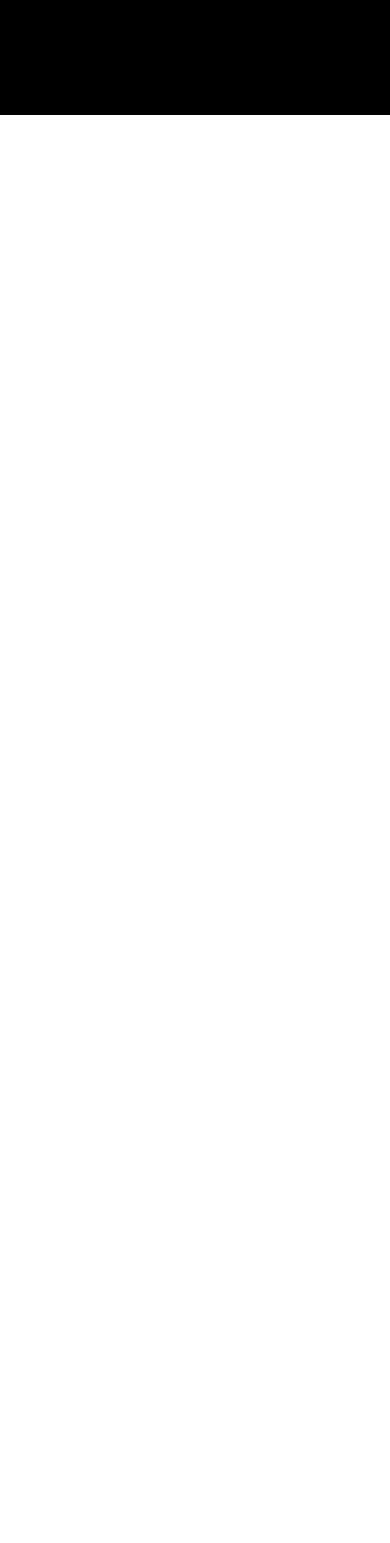
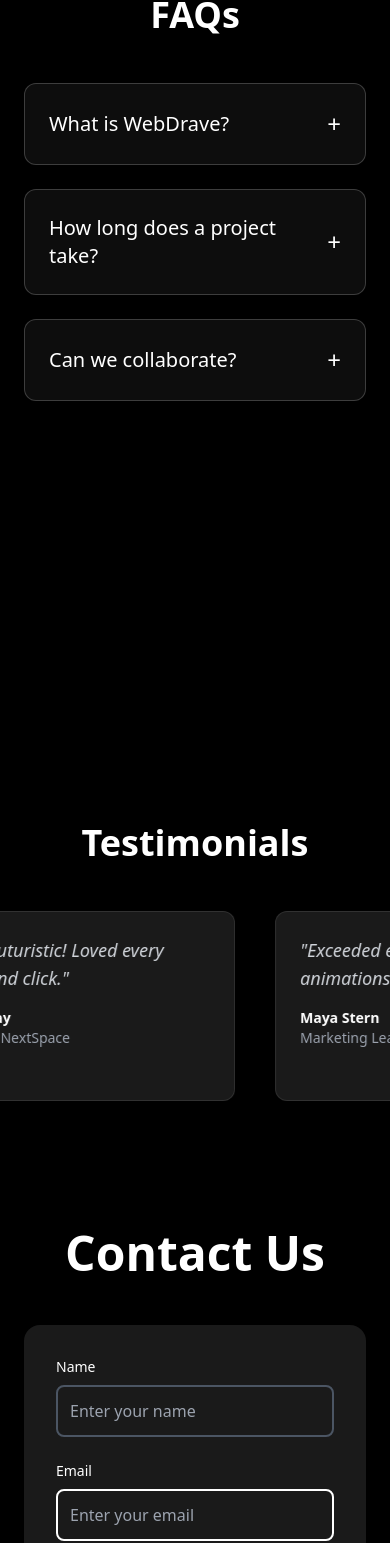
Before and after one commit to Khushwant-Singh1/Webdrave-SkillsVarz, a React (Vite) app: page / in a window 390 px wide. Shown: the part 6406-7949 px from the top of the page. Before the commit the page ends 6521 px from the top, so only its background shows below. Built offline with nearby package versions, Linux system fonts and the light colour scheme; a web font is replaced by a local one.

Commit message:
Add ContactPage, FAQ, Loader, and InfiniteTestimonials components to enhance user interaction

```diff
--- a/src/App.jsx
+++ b/src/App.jsx
@@ -11,12 +11,17 @@ import ReadyTo from "./components/ReadyTo";
 import ServicesSection from "./components/Service";
 import TextPressure from "./components/TextPressure";
 
+
 import LocomotiveScroll from "locomotive-scroll";
+import InfiniteTestimonials from "./components/Testimonials";
+import FAQ from "./components/FAQ";
+import ContactPage from "./components/ContactPage";
 
 function App() {
   const locomotiveScroll = new LocomotiveScroll();
   return (
     <div className="w-full min-h-screen text-white bg-black">
+      {/* <Loader /> */}
       <NavBar />
       <LandingPage />
       <Marque />
@@ -26,7 +31,9 @@ function App() {
       <StickyStackedCards />
       {/* <Cards /> */}
       {/* <ReadyTo /> */}
-
+      <FAQ />
+      <InfiniteTestimonials />
+      <ContactPage/>
 
 
       <TextPressure
@@ -42,6 +49,7 @@ function App() {
           minFontSize={36}
         />
 
+
     </div>
   );
 }
--- /dev/null
+++ b/src/components/ContactPage.jsx
@@ -0,0 +1,114 @@
+import { motion } from "framer-motion";
+import { useState } from "react";
+
+const ContactPage = () => {
+  const [formData, setFormData] = useState({ name: "", email: "", message: "" });
+
+  const handleChange = (e) => {
+    const { name, value } = e.target;
+    setFormData({ ...formData, [name]: value });
+  };
+
+  const handleSubmit = (e) => {
+    e.preventDefault();
+    // Handle form submission
+    alert("Form Submitted!");
+  };
+
+  return (
+    <div className="bg-black
+     text-white py-16 px-6">
+      {/* Heading */}
+      <motion.h2
+        className="text-center text-5xl font-bold mb-12"
+        initial={{ opacity: 0, y: -30 }}
+        animate={{ opacity: 1, y: 0 }}
+        transition={{ duration: 0.5 }}
+      >
+        Contact Us
+      </motion.h2>
+
+      {/* Form & WebDrave Section */}
+      <div className="grid lg:grid-cols-2 gap-16 max-w-7xl mx-auto">
+        {/* Form */}
+        <motion.div
+          className="bg-white/10 backdrop-blur-lg p-8 rounded-2xl shadow-xl"
+          initial={{ opacity: 0, x: -30 }}
+          animate={{ opacity: 1, x: 0 }}
+          transition={{ duration: 0.6 }}
+        >
+          <form onSubmit={handleSubmit} className="space-y-6">
+            {/* Name */}
+            <div>
+              <label className="block text-sm text-white">Name</label>
+              <input
+                type="text"
+                name="name"
+                value={formData.name}
+                onChange={handleChange}
+                required
+                className="w-full p-3 mt-2 bg-transparent border-2 border-gray-600 rounded-lg focus:outline-none focus:border-white text-white"
+                placeholder="Enter your name"
+              />
+            </div>
+
+            {/* Email */}
+            <div>
+              <label className="block text-sm text-white">Email</label>
+              <input
+                type="email"
+                name="email"
+                value={formData.email}
+                onChange={handleChange}
+                required
+                className="w-full p-3 mt-2 bg-transparent border-2 border-white rounded-lg focus:outline-none focus:border-white text-white"
+                placeholder="Enter your email"
+              />
+            </div>
+
+            {/* Message */}
+            <div>
+              <label className="block text-sm text-gray-400">Message</label>
+              <textarea
+                name="message"
+                value={formData.message}
+                onChange={handleChange}
+                required
+                rows="5"
+                className="w-full p-3 mt-2 bg-transparent border-2 border-gray-600 rounded-lg focus:outline-none focus:border-white text-white"
+                placeholder="Enter your message"
+              />
+            </div>
+
+            {/* Submit Button */}
+            <button
+              type="submit"
+              className="w-full bg-gradient-to-r from-blue-500 to-blue-700 text-white py-3 rounded-lg hover:bg-gradient-to-l transition duration-300"
+            >
+              Send Message
+            </button>
+          </form>
+        </motion.div>
+
+        {/* WebDrave Shining Name & Logo Placeholder */}
+        <motion.div
+          className="bg-black backdrop-blur-lg p-8 rounded-2xl shadow-xl flex flex-col justify-center items-center"
+          initial={{ opacity: 0, x: 30 }}
+          animate={{ opacity: 1, x: 0 }}
+          transition={{ duration: 0.6 }}
+        >
+          <div className="flex flex-col items-center space-y-6">
+            {/* Shining "WebDrave" Name */}
+
+            {/* Logo Placeholder */}
+            <div className="w-32 h-32 bg-black rounded-full flex justify-center items-center text-white font-bold text-xl">
+              <img src="img/logo.svg" alt="" />
+            </div>
+          </div>
+        </motion.div>
+      </div>
+    </div>
+  );
+};
+
+export default ContactPage;
--- /dev/null
+++ b/src/components/FAQ.jsx
@@ -0,0 +1,65 @@
+// src/components/FAQ.jsx
+import { useState } from "react";
+import { motion } from "framer-motion";
+
+const faqs = [
+  {
+    question: "What is WebDrave?",
+    answer:
+      "WebDrave is a creative tech agency focused on UI/UX, websites, and next-gen web experiences.",
+  },
+  {
+    question: "How long does a project take?",
+    answer:
+      "Depending on complexity, most projects are delivered in 1–4 weeks with full collaboration.",
+  },
+  {
+    question: "Can we collaborate?",
+    answer: "Absolutely. Drop us a message, and let’s build something amazing!",
+  },
+];
+
+const FAQ = () => {
+  const [activeIndex, setActiveIndex] = useState(null);
+
+  return (
+    <div className="min-h-screen bg-black text-white px-6 py-20">
+      <h2 className="text-4xl font-bold text-center mb-12">FAQs</h2>
+      <div className="max-w-3xl mx-auto space-y-6">
+        {faqs.map((faq, idx) => (
+          <div
+            key={idx}
+            className="border border-white/20 p-6 rounded-xl backdrop-blur-md bg-white/5"
+          >
+            <button
+              onClick={() => setActiveIndex(idx === activeIndex ? null : idx)}
+              className="flex justify-between items-center w-full text-left"
+            >
+              <span className="text-xl font-medium">{faq.question}</span>
+              <motion.span
+                animate={{ rotate: idx === activeIndex ? 45 : 0 }}
+                transition={{ duration: 0.3 }}
+                className="text-2xl"
+              >
+                +
+              </motion.span>
+            </button>
+
+            {idx === activeIndex && (
+              <motion.p
+                initial={{ opacity: 0, height: 0 }}
+                animate={{ opacity: 1, height: "auto" }}
+                exit={{ opacity: 0, height: 0 }}
+                className="mt-4 text-gray-300"
+              >
+                {faq.answer}
+              </motion.p>
+            )}
+          </div>
+        ))}
+      </div>
+    </div>
+  );
+};
+
+export default FAQ;
--- /dev/null
+++ b/src/components/Loader.jsx
@@ -0,0 +1,35 @@
+// src/components/Loader.jsx
+import { useEffect, useState } from "react";
+import { motion, AnimatePresence } from "framer-motion";
+
+const Loader = () => {
+  const [isLoading, setIsLoading] = useState(true);
+
+  useEffect(() => {
+    const timer = setTimeout(() => setIsLoading(false), 2500);
+    return () => clearTimeout(timer);
+  }, []);
+
+  return (
+    <AnimatePresence>
+      {isLoading && (
+        <motion.div
+          className="fixed inset-0 z-50 flex items-center justify-center bg-black text-white"
+          initial={{ opacity: 1 }}
+          exit={{ opacity: 0, transition: { duration: 1 } }}
+        >
+          <motion.h1
+            className="text-4xl font-bold tracking-widest"
+            initial={{ y: 0 }}
+            animate={{ y: [0, -10, 0] }}
+            transition={{ repeat: Infinity, duration: 1.5 }}
+          >
+            WebDrave
+          </motion.h1>
+        </motion.div>
+      )}
+    </AnimatePresence>
+  );
+};
+
+export default Loader;
--- /dev/null
+++ b/src/components/Testimonials.jsx
@@ -0,0 +1,63 @@
+import { motion } from "framer-motion";
+
+const testimonials = [
+  {
+    name: "John Doe",
+    role: "CEO, Vision Inc.",
+    quote: "WebDrave brought our dream to life. Visually stunning work!",
+  },
+  {
+    name: "Sara Blaze",
+    role: "Creative Director, Ember Studio",
+    quote: "Their design game is unmatched. Beautiful and functional.",
+  },
+  {
+    name: "Liam Gray",
+    role: "Founder, NextSpace",
+    quote: "Truly futuristic! Loved every scroll and click.",
+  },
+  {
+    name: "Maya Stern",
+    role: "Marketing Lead, BloomCo",
+    quote: "Exceeded expectations. Their animations? Chef’s kiss!",
+  },
+  {
+    name: "Raj Khanna",
+    role: "CTO, DevVerse",
+    quote: "Responsive, creative, and professional. Highly recommend!",
+  },
+];
+
+const InfiniteTestimonials = () => {
+  return (
+    <div className="overflow-hidden bg-black text-white py-16">
+      <h2 className="text-center text-4xl font-bold mb-12">Testimonials</h2>
+      <div className="relative w-full">
+        <motion.div
+          className="flex gap-10 w-max"
+          animate={{ x: ["0%", "-100%"] }}
+          transition={{
+            repeat: Infinity,
+            duration: 30,
+            ease: "linear",
+          }}
+        >
+          {[...testimonials, ...testimonials].map((item, index) => (
+            <div
+              key={index}
+              className="min-w-[300px] max-w-xs bg-white/10 border border-white/10 p-6 rounded-xl backdrop-blur-md hover:scale-105 transition-transform duration-300"
+            >
+              <p className="italic mb-4 text-lg text-gray-300">"{item.quote}"</p>
+              <div className="text-sm text-gray-400">
+                <strong className="text-white">{item.name}</strong> <br />
+                {item.role}
+              </div>
+            </div>
+          ))}
+        </motion.div>
+      </div>
+    </div>
+  );
+};
+
+export default InfiniteTestimonials;
```
